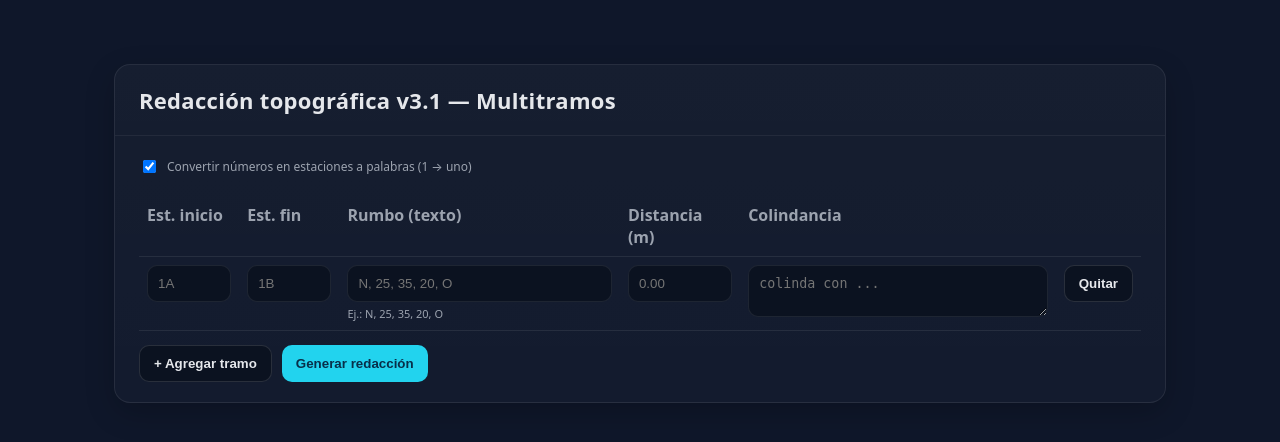
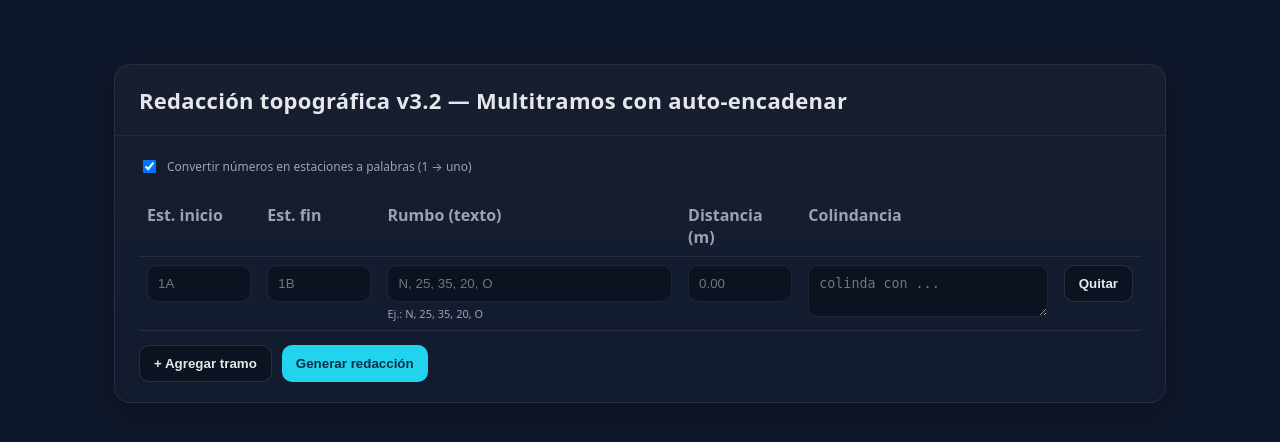
Before and after one commit to Mlopez1980/redaccion-topografica-v2, a Flask app: page / in a window 1280 px wide. Shown: the top 442 px of the page. Run offline with Flask 3, Linux system fonts and the light colour scheme.

Commit message:
Add files via upload

```diff
--- a/render.yaml
+++ b/render.yaml
@@ -1,6 +1,6 @@
 services:
   - type: web
-    name: redaccion-topografica-v3-1
+    name: redaccion-topografica-v3-2
     env: python
     plan: free
     buildCommand: "pip install -r requirements.txt"
--- a/templates/formulario.html
+++ b/templates/formulario.html
@@ -3,7 +3,7 @@
 <head>
   <meta charset="utf-8" />
   <meta name="viewport" content="width=device-width, initial-scale=1" />
-  <title>Redacción topográfica v3.1 — Multitramos</title>
+  <title>Redacción topográfica v3.2 — Multitramos con auto-encadenar</title>
   <style>
     :root { --bg:#0f172a; --card:#111827; --ink:#e5e7eb; --muted:#9ca3af; --accent:#22d3ee; }
     *{ box-sizing: border-box; }
@@ -29,7 +29,7 @@
 <body>
   <div class="wrap">
     <div class="card">
-      <h1>Redacción topográfica v3.1 — Multitramos</h1>
+      <h1>Redacción topográfica v3.2 — Multitramos con auto-encadenar</h1>
       <div class="content">
         <form method="post" id="form-tramos">
           <label style="display:inline-flex; gap:8px; align-items:center; margin-bottom:10px;">
@@ -40,16 +40,15 @@
           <table id="tabla">
             <thead>
               <tr>
-                <th style="width:10%">Est. inicio</th>
-                <th style="width:10%">Est. fin</th>
-                <th style="width:28%">Rumbo (texto)</th>
+                <th style="width:12%">Est. inicio</th>
+                <th style="width:12%">Est. fin</th>
+                <th style="width:30%">Rumbo (texto)</th>
                 <th style="width:12%">Distancia (m)</th>
                 <th>Colindancia</th>
                 <th style="width:8%"></th>
               </tr>
             </thead>
-            <tbody id="tbody">
-            </tbody>
+            <tbody id="tbody"></tbody>
           </table>
 
           <div class="row" style="display:flex; gap:10px;">
@@ -74,7 +73,6 @@
           <div class="row">
             {% if docx_ready %}
               <form method="post" action="/descargar">
-                <!-- Pasamos el objeto directamente con tojson para evitar errores de escape -->
                 <input type="hidden" name="payload_json" value='{{ {"tramos": resultado.tramos} | tojson | safe }}'>
                 <button class="btn" type="submit">Descargar Word (.docx)</button>
               </form>
@@ -106,10 +104,21 @@
   <script>
     function agregarFila() {
       const tpl = document.getElementById('tpl-fila').content.cloneNode(true);
-      document.getElementById('tbody').appendChild(tpl);
+      const tbody = document.getElementById('tbody');
+      const lastRow = tbody.lastElementChild;
+      tbody.appendChild(tpl);
+      if (lastRow) {
+        const lastFin = lastRow.querySelector('input[name="est_fin[]"]').value.trim();
+        if (lastFin) {
+          const newRow = tbody.lastElementChild;
+          const ini = newRow.querySelector('input[name="est_ini[]"]');
+          ini.value = lastFin;
+        }
+      }
     }
     function eliminarFila(btn) {
-      btn.closest('tr').remove();
+      const row = btn.closest('tr');
+      row.remove();
     }
     window.addEventListener('DOMContentLoaded', () => agregarFila());
   </script>
```
Also changed, not shown: README.md.
